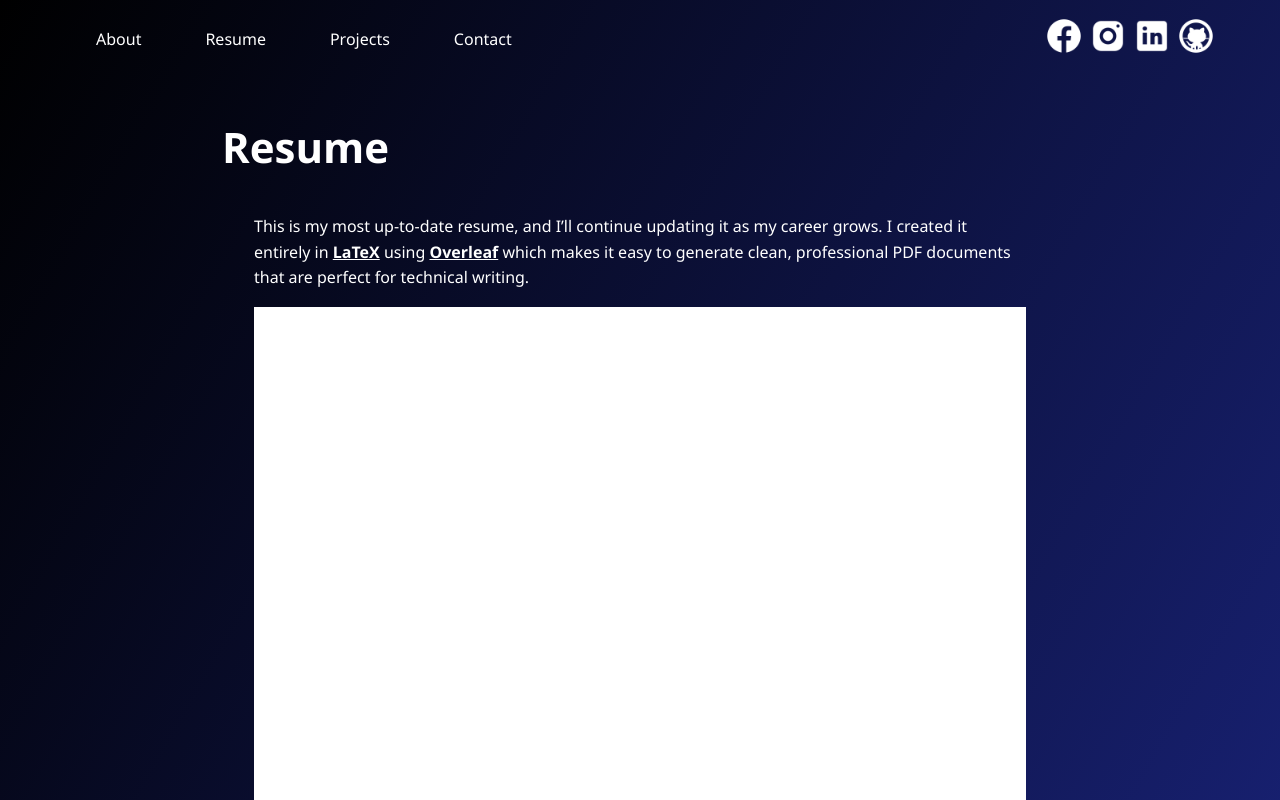
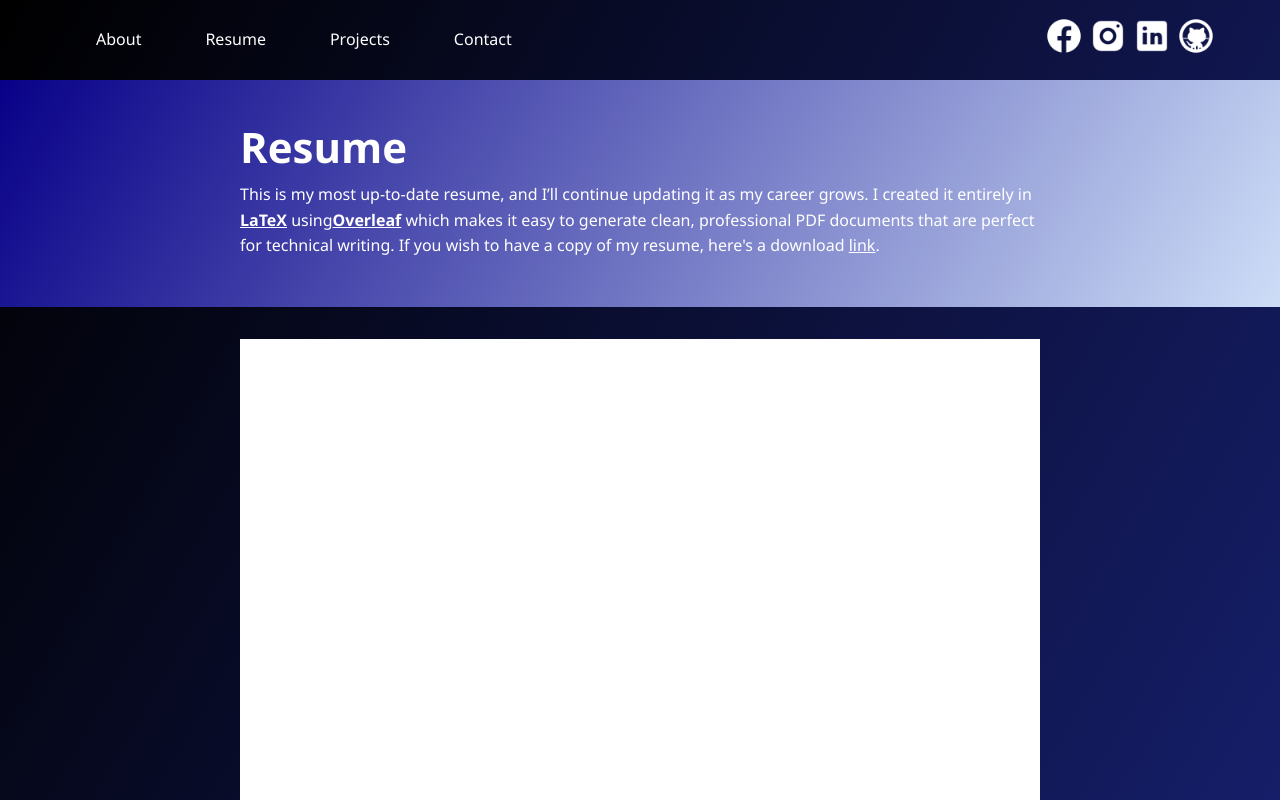
Before and after one commit to AarikGuy/Portfolio, a React (Vite) app in the folder frontend/: page /resume in a window 1280 px wide. Shown: the top 800 px of the page. Built offline with nearby package versions, Linux system fonts and the light colour scheme.

Commit message:
Resume page done

```diff
--- a/frontend/src/App.css
+++ b/frontend/src/App.css
@@ -123,7 +123,7 @@ nav a {
 .intro {
     display: flex;
     /* width: 100%; */
-    align-items: center;
+    /* align-items: center;  */
     gap: 2rem;
     justify-content: center;
     padding: 2rem;
@@ -364,3 +364,31 @@ footer p{
   background-color: #383c41;
   color: white;
 }
+
+.resume-heading{
+    position: relative;
+    /* top: -35px; */
+    height: 100%;
+}
+
+.resume-text{
+    width: 800px;
+    text-align: left;
+    margin-left: 0;
+}
+
+.resume-iframe{
+    width: 100%;
+    max-width: 800px;
+    height: 1000px;
+    margin: auto;
+    display: block;
+}
+
+.resume-container{
+    width: 100%;
+    padding: 2rem;
+    display: flex;
+    justify-content: center;
+    box-sizing: border-box;
+}
--- a/frontend/src/App.jsx
+++ b/frontend/src/App.jsx
@@ -1,5 +1,6 @@
 import { Routes, Route } from "react-router-dom";
 
+// Global Components
 import Navbar from "./components/Navbar";
 import Footer from "./components/Footer";
 import './App.css';
@@ -8,7 +9,7 @@ import './App.css';
 import Home from "./pages/Home";
 import ResumePage from "./pages/ResumePage";
 import Projects from "./pages/Projects";
-// import Contact from "./pages/ContactInfo";
+import ContactInfo from "./pages/ContactInfo";
 
 function App() {
   return (
@@ -18,7 +19,7 @@ function App() {
         <Route path="/" element={<Home />} />
         <Route path="/resume" element={<ResumePage />} />
         <Route path="/projects" element={<Projects />} />
-        {/* <Route path="/contact" element={<Contact />} /> */}
+        <Route path="/contact" element={<ContactInfo />} />
       </Routes>
       <Footer />
     </div>
--- a/frontend/src/components/NavBar.jsx
+++ b/frontend/src/components/NavBar.jsx
@@ -13,7 +13,7 @@ function Navbar() {
                 <li><Link to="/">About</Link></li>
                 <li><Link to="/resume">Resume</Link></li>
                 <li><Link to="/projects">Projects</Link></li>
-                <li><a href="#contact">Contact</a></li>
+                <li><a href="/contact">Contact</a></li>
             </ul>
 
         <div className="contact-logos">
--- a/frontend/src/components/Resume.jsx
+++ b/frontend/src/components/Resume.jsx
@@ -2,21 +2,30 @@ import resumeDoc from '../assets/Resume_AarikGuy.pdf';
 
 function Resume(){
     return(
-    <section id="resume">
-    {/* <h2>Resume</h2> */}
-    <p>
-        This is my most up-to-date resume, and I’ll continue updating it as my career grows. I created it entirely
-        in <a href="https://en.wikipedia.org/wiki/LaTeX" title="Learn more about LaTeX"><strong>LaTeX</strong></a> using <a href="https://www.overleaf.com" title="Visit Overleaf"><strong>Overleaf</strong></a> which
-        makes it easy to generate clean, professional PDF documents that are perfect for technical writing.
-    </p>
+    <>
+     <div className='intro'>
+        <div className='resume-text'>
+            <h2>Resume</h2>
+            <p>
+                This is my most up-to-date resume, and I’ll continue updating it as my career grows. I created it entirely
+                in <a href="https://en.wikipedia.org/wiki/LaTeX" title="Learn more about LaTeX"><strong>LaTeX</strong></a> using
+                <a href="https://www.overleaf.com" title="Visit Overleaf"><strong>Overleaf</strong></a> which
+                makes it easy to generate clean, professional PDF documents that are perfect for technical writing.
+                If you wish to have a copy of my resume, here's a download <a href={resumeDoc} download="Resume_AarikGuy.pdf" aria-label='resume download link'>link</a>.
+            </p>
+        </div>
+    </div>
 
-    <iframe
+  <div className='resume-container'>
+    <iframe className='resume-iframe'
         src={resumeDoc}
-        style={{width: "100%", height:"800px", border:"none"}}
         title="Aarik's Resume">
     </iframe>
+  </div>
 
-    </section>
+
+
+    </>
     );
 }
 
--- a/frontend/src/pages/ContactInfo.jsx
+++ b/frontend/src/pages/ContactInfo.jsx
@@ -0,0 +1,27 @@
+
+
+function ContactInfo() {
+    return(
+    <>
+        <title>Contact Info | Portfolio</title>
+        <div className="intro">
+            <div className="contact-heading">
+                <h2>Contact</h2>
+            </div>
+            <p>
+                Feel free to reach out regarding collaboration opportunities, interview feedback, or suggestions for website improvements and new features.
+            </p>
+        </div>
+        <div className="feedback-section">
+            <h2>Let's Connect</h2>
+            <div className="instructions-text">
+                <p>
+
+                </p>
+            </div>
+        </div>
+    </>
+    );
+}
+
+export default ContactInfo;
--- a/frontend/src/pages/ResumePage.jsx
+++ b/frontend/src/pages/ResumePage.jsx
@@ -2,11 +2,10 @@ import Resume from "../components/Resume";
 
 function ResumePage() {
   return (
-    <section>
+    <>
       <title>Resume | Portfolio</title>
-      <h2>Resume</h2>
       <Resume />
-    </section>
+    </>
   );
 }
 
```
Also changed, not shown: frontend/src/components/FeedBack.jsx (added).
